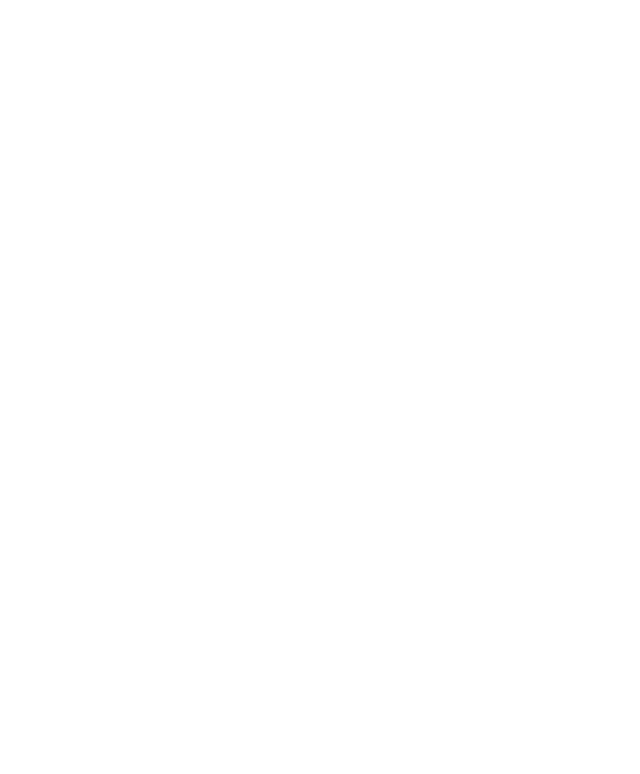
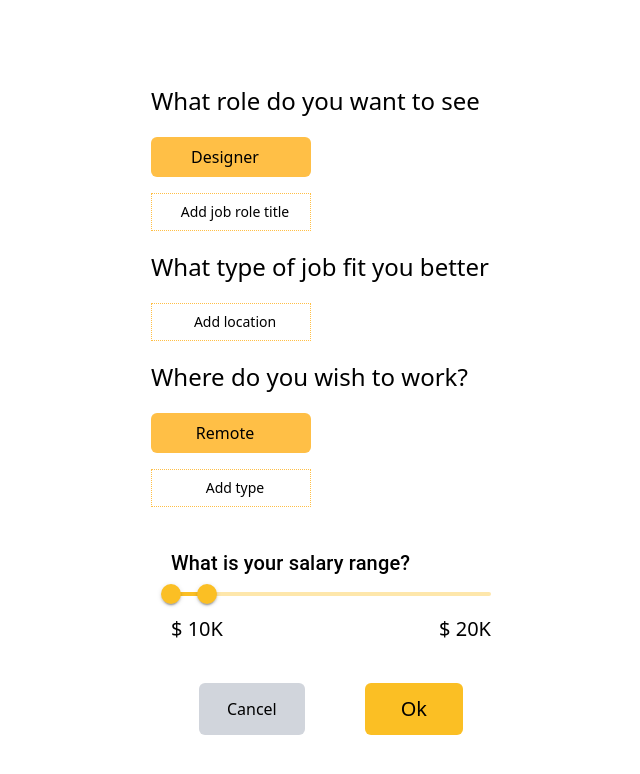
Before and after one commit to zayn-tech-info/jobber, a React (Vite) app: page /jobpreview in a window 1280 px wide. Before the commit this address had no page. Shown: the top 774 px of the page, without its empty margins (309-949 px from the left). Built offline with nearby package versions, Linux system fonts and the light colour scheme.

Commit message:
Intalled the material Ui dependencies and created the job selection page

```diff
--- a/index.html
+++ b/index.html
@@ -14,5 +14,14 @@
   <body>
     <div id="root"></div>
     <script type="module" src="/src/main.jsx"></script>
+
+    <script
+      type="module"
+      src="https://unpkg.com/ionicons@7.1.0/dist/ionicons/ionicons.esm.js"
+    ></script>
+    <script
+      nomodule
+      src="https://unpkg.com/ionicons@7.1.0/dist/ionicons/ionicons.js"
+    ></script>
   </body>
 </html>
--- a/package.json
+++ b/package.json
@@ -13,6 +13,9 @@
     "preview": "vite preview"
   },
   "dependencies": {
+    "@emotion/react": "^11.14.0",
+    "@emotion/styled": "^11.14.0",
+    "@mui/material": "^7.1.0",
     "@tailwindcss/vite": "^4.1.6",
     "react": "^19.1.0",
     "react-dom": "^19.1.0",
--- a/src/App.jsx
+++ b/src/App.jsx
@@ -6,6 +6,7 @@
 import OnboardingScreen2 from "./pages/onboardingscreens/onboardingscreen2";
 import OnboardingScreen3 from "./pages/onboardingscreens/onboardingscreen3";
 import Signup from "./pages/Signup"
+import Jobpreview from "./pages/Jobpreview";
 
 function App() {
   return (
@@ -16,6 +17,8 @@
         <Route path="/onboarding2" element={<OnboardingScreen2 />} />
         <Route path="/onboarding3" element={<OnboardingScreen3 />} />
         <Route path="/signup" element={<Signup />} />
+        <Route path="/jobpreview" element={<Jobpreview />} />
+
         <Route path="/home" element={<HomePage />} />
       </Routes>
     </>
--- /dev/null
+++ b/src/components/Salaryslider.jsx
@@ -0,0 +1,31 @@
+import React, { useState } from "react";
+import Slider from "@mui/material/Slider";
+import Typography from "@mui/material/Typography";
+
+const Salaryslider = () => {
+  const [value, setValue] = useState([1000, 2000]);
+  const handleChange = (event, newValue) => {
+    setValue(newValue);
+  };
+
+  return (
+    <div className="w-90 px-5 mt-10 rounded-md">
+      <Typography variant="h6">What is your salary range?</Typography>
+      <Slider
+        value={value}
+        onChange={handleChange}
+        valueLabelDisplay="off"
+        min={1000}
+        max={10000}
+        step={1000}
+        sx={{ color: "#fbbf24" }}
+      />
+      <div className="flex justify-between text-xl font-medium">
+        <span>$ {(value[0] / 100).toFixed(0)}K</span>
+        <span>$ {(value[1] / 100).toFixed(0)}K</span>
+      </div>
+    </div>
+  );
+};
+
+export default Salaryslider;
--- a/src/constants/index.js
+++ b/src/constants/index.js
@@ -0,0 +1,202 @@
+export const jobs = [
+    {
+        id: 1,
+        title: "Software Engineer",
+        company: "Tech Company",
+        location: "New York, NY",
+        description: "Develop and maintain software applications.",
+        salary: "$100,000 - $120,000",
+        datePosted: "2023-10-01",
+        jobType: "On-site",
+    },
+    {
+        id: 2,
+        title: "Data Analyst",
+        company: "Data Corp",
+        location: "San Francisco, CA",
+        description: "Analyze data and generate reports.",
+        salary: "$80,000 - $100,000",
+        datePosted: "2023-09-15",
+        jobType: "Hybrid",
+    },
+    {
+        id: 3,
+        title: "Product Manager",
+        company: "Product Inc.",
+        location: "Remote",
+        description: "Lead product development and strategy.",
+        salary: "$120,000 - $150,000",
+        datePosted: "2023-08-20",
+        jobType: "Remote",
+    },
+    {
+        id: 4,
+        title: "UX Designer",
+        company: "Design Studio",
+        location: "Austin, TX",
+        description: "Create user-friendly designs and prototypes.",
+        salary: "$90,000 - $110,000",
+        datePosted: "2023-07-10",
+        jobType: "On-site",
+    },
+    {
+        id: 5,
+        title: "Marketing Specialist",
+        company: "Marketing Agency",
+        location: "Chicago, IL",
+        description: "Develop and execute marketing campaigns.",
+        salary: "$70,000 - $90,000",
+        datePosted: "2023-06-05",
+        jobType: "Hybrid",
+    },
+    {
+        id: 6,
+        title: "Sales Executive",
+        company: "Sales Co.",
+        location: "Los Angeles, CA",
+        description: "Drive sales and build client relationships.",
+        salary: "$60,000 - $80,000",
+        datePosted: "2023-05-15",
+        jobType: "On-site",
+    },
+    {
+        id: 7,
+        title: "Web Developer",
+        company: "Web Solutions",
+        location: "Seattle, WA",
+        description: "Build and maintain websites.",
+        salary: "$70,000 - $90,000",
+        datePosted: "2023-04-25",
+        jobType: "Remote",
+    },
+    {
+        id: 8,
+        title: "System Administrator",
+        company: "IT Services",
+        location: "Boston, MA",
+        description: "Manage and maintain IT systems.",
+        salary: "$80,000 - $100,000",
+        datePosted: "2023-03-30",
+        jobType: "On-site",
+    },
+    {
+        id: 9,
+        title: "Graphic Designer",
+        company: "Creative Agency",
+        location: "Miami, FL",
+        description: "Design graphics and visual content.",
+        salary: "$50,000 - $70,000",
+        datePosted: "2023-02-20",
+        jobType: "Remote",
+    },
+    {
+        id: 10,
+        title: "Network Engineer",
+        company: "Networking Solutions",
+        location: "Denver, CO",
+        description: "Design and implement network solutions.",
+        salary: "$90,000 - $110,000",
+        datePosted: "2023-01-10",
+        jobType: "On-site",
+    },
+    {
+        id: 11,
+        title: "Content Writer",
+        company: "Content Agency",
+        location: "Remote",
+        description: "Create and edit written content.",
+        salary: "$40,000 - $60,000",
+        datePosted: "2023-12-01",
+        jobType: "Remote",
+    },
+    {
+        id: 12,
+        title: "Database Administrator",
+        company: "Data Solutions",
+        location: "Houston, TX",
+        description: "Manage and maintain databases.",
+        salary: "$80,000 - $100,000",
+        datePosted: "2023-11-15",
+        jobType: "Hybrid",
+    },
+    {
+        id: 13,
+        title: "DevOps Engineer",
+        company: "Cloud Services",
+        location: "San Diego, CA",
+        description: "Implement DevOps practices and tools.",
+        salary: "$100,000 - $120,000",
+        datePosted: "2023-10-05",
+        jobType: "On-site",
+    },
+    {
+        id: 14,
+        title: "SEO Specialist",
+        company: "SEO Agency",
+        location: "Remote",
+        description: "Optimize websites for search engines.",
+        salary: "$60,000 - $80,000",
+        datePosted: "2023-09-25",
+        jobType: "Remote",
+    },
+    {
+        id: 15,
+        title: "Project Manager",
+        company: "Project Management Co.",
+        location: "New York, NY",
+        description: "Manage projects from start to finish.",
+        salary: "$110,000 - $130,000",
+        datePosted: "2023-08-15",
+        jobType: "Hybrid",
+    },
+    {
+        id: 16,
+        title: "Business Analyst",
+        company: "Business Solutions",
+        location: "Chicago, IL",
+        description: "Analyze business processes and requirements.",
+        salary: "$70,000 - $90,000",
+        datePosted: "2023-07-05",
+        jobType: "On-site",
+    },
+    {
+        id: 17,
+        title: "Mobile Developer",
+        company: "Mobile Apps Inc.",
+        location: "Austin, TX",
+        description: "Develop mobile applications for iOS and Android.",
+        salary: "$90,000 - $110,000",
+        datePosted: "2023-06-20",
+        jobType: "Hybrid",
+    },
+    {
+        id: 18,
+        title: "Cybersecurity Analyst",
+        company: "Security Solutions",
+        location: "Remote",
+        description: "Protect systems and networks from cyber threats.",
+        salary: "$100,000 - $120,000",
+        datePosted: "2023-05-10",
+        jobType: "Remote",
+    },
+    {
+        id: 19,
+        title: "Cloud Engineer",
+        company: "Cloud Technologies",
+        location: "Seattle, WA",
+        description: "Design and manage cloud infrastructure.",
+        salary: "$110,000 - $130,000",
+        datePosted: "2023-04-15",
+        jobType: "Hybrid",
+    },
+    {
+        id: 20,
+        title: "Technical Writer",
+        company: "Tech Writing Co.",
+        location: "Remote",
+        description: "Create technical documentation and manuals.",
+        salary: "$50,000 - $70,000",
+        datePosted: "2023-03-01",
+        jobType: "Remote",
+    },
+];
--- /dev/null
+++ b/src/pages/Jobpreview.jsx
@@ -0,0 +1,67 @@
+import React from "react";
+import Salaryslider from "../components/Salaryslider";
+const Jobpreview = () => {
+  return (
+    <div className="flex justify-center items-center h-screen">
+      <div className="p-5">
+        <div>
+          <p className="text-2xl font-medium py-5">
+            What role do you want to see
+          </p>
+          <div className="space-y-4">
+            <div className="flex items-center gap-3 w-40 py-2 px-5 py-2 bg-[#FFBF46] rounded-md justify-center">
+              <span className="">Designer</span>
+              <ion-icon className="text-2xl" name="close-outline"></ion-icon>
+            </div>
+            <div className="flex items-center gap-2 w-40 py-2 justify-center border-dotted border-1 border-[#FFBF46]">
+              <ion-icon name="add-outline"></ion-icon>
+              <span className="text-sm">Add job role title</span>
+            </div>
+          </div>
+        </div>
+
+        <div>
+          <p className="text-2xl font-medium py-5">
+            What type of job fit you better
+          </p>
+          <div className="flex items-center gap-2 w-40 py-2 justify-center border-dotted border-1 border-[#FFBF46]">
+            <ion-icon name="add-outline"></ion-icon>
+            <span className="text-sm">Add location</span>
+          </div>
+        </div>
+
+        <div>
+          <p className="text-2xl font-medium py-5">
+            Where do you wish to work?
+          </p>
+          <div>
+            <div className="space-y-4">
+              <div className="flex items-center gap-3 w-40 py-2 px-5 py-2 bg-[#FFBF46] rounded-md justify-center">
+                <span className="">Remote</span>
+                <ion-icon className="text-2xl" name="close-outline"></ion-icon>
+              </div>
+              <div className="flex items-center gap-2 w-40 py-2 justify-center border-dotted border-1 border-[#FFBF46]">
+                <ion-icon name="add-outline"></ion-icon>
+                <span className="text-sm">Add type</span>
+              </div>
+            </div>
+          </div>
+        </div>
+
+        <div>
+          {/* <p className="text-2xl font-medium py-5">
+            What's your salary range?
+          </p> */}
+          <Salaryslider />
+        </div>
+
+        <div className="flex justify-center gap-15 mt-10">
+            <button className="py-3 px-7 bg-gray-300 rounded-md">Cancel</button>
+            <button className="bg-[#fbbf24] text-xl font-medium px-9 rounded-md py-3">Ok</button>
+        </div>
+      </div>
+    </div>
+  );
+};
+
+export default Jobpreview;
--- a/src/pages/SplashScreen.jsx
+++ b/src/pages/SplashScreen.jsx
@@ -4,6 +4,7 @@
 import { Link } from "react-router-dom";
 const SplashScreen = () => {
   return (
+    <div className="flex justify-center items-center h-screen">
       <div className={style.splashScreen}>
         <div className="w-full h-full">
           <div className={style.splashImage}>
@@ -30,6 +31,7 @@
           </div>
         </div>
       </div>
+    </div>
   );
 };
 
```
Also changed, not shown: src/pages/Signup.jsx (+4 -4 lines), 1 other file (tests, documents, lock files or other folders). Lines whose indentation alone changed are shown as unchanged.
